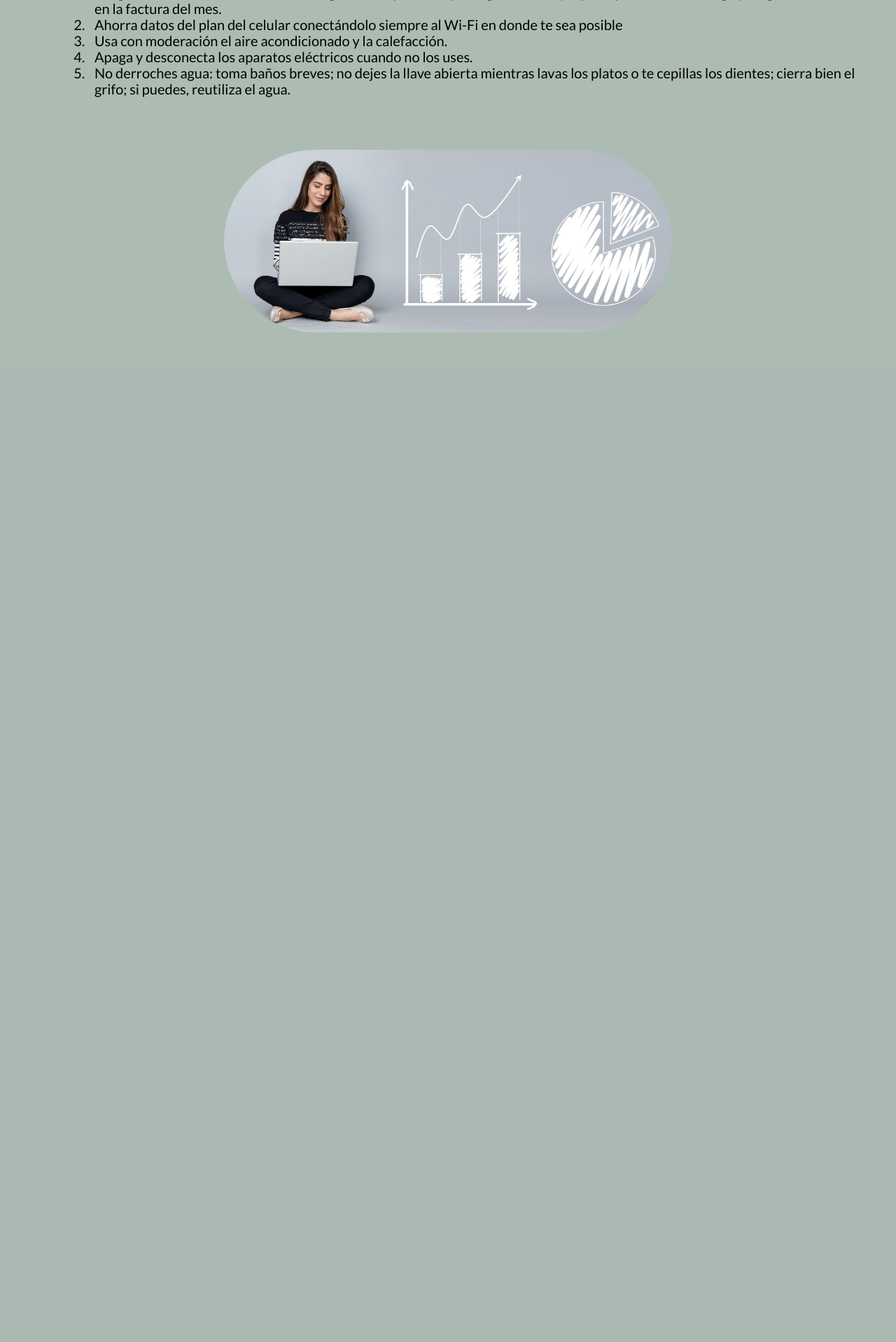
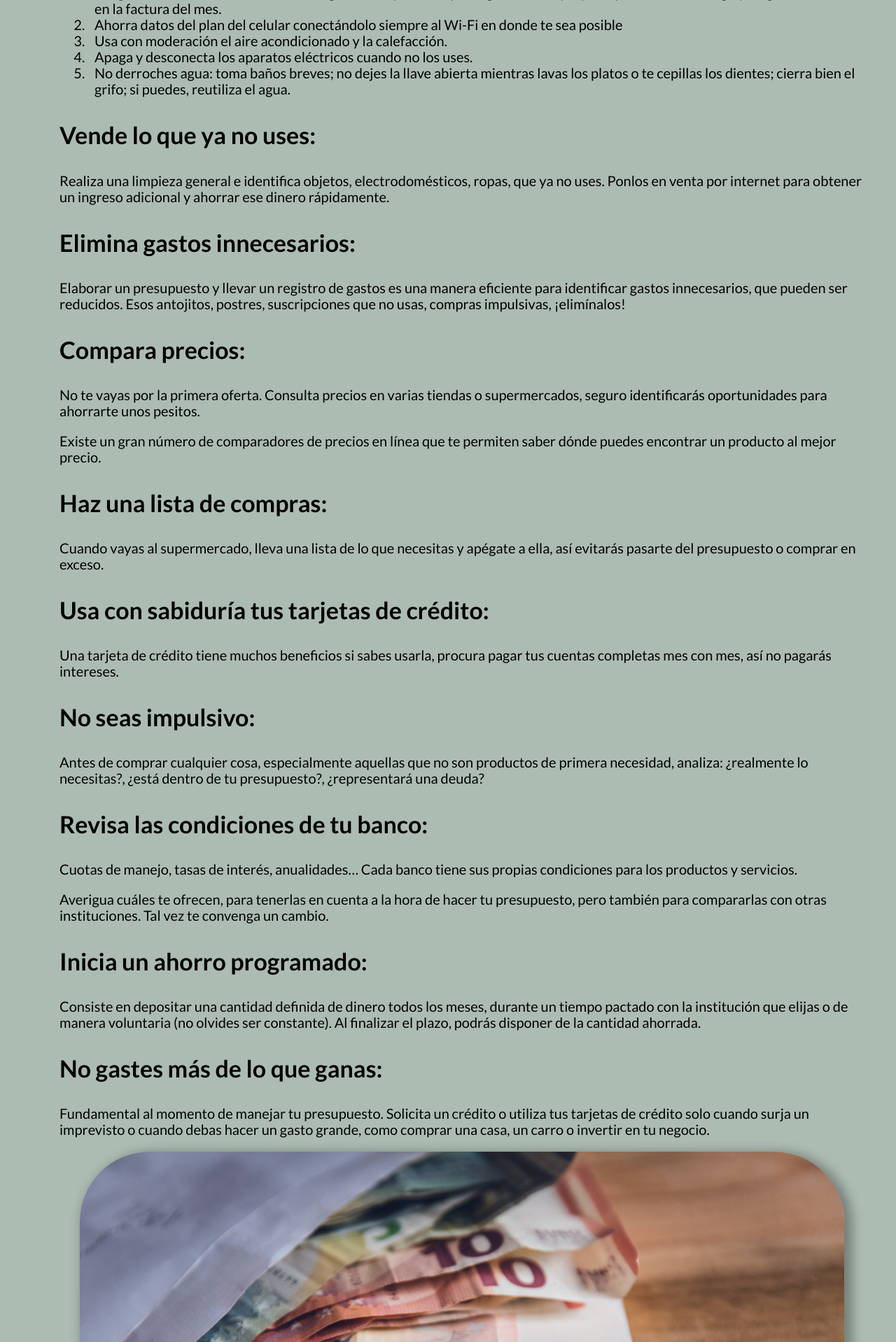
Before and after one commit to lomelijaime/AdeFinanzas, a PHP site: page /como-ahorrar-dinero-consejos.html in a window 1280 px wide. Shown: the part 962-2880 px from the top of the page at 70% size. Before the commit the page ends 1437 px from the top, so only its background shows below. Run offline with PHP 8.4, Linux system fonts and the light colour scheme.

Commit message:
Cambios ahorro
Ahorro

```diff
--- a/como-ahorrar-dinero-consejos.html
+++ b/como-ahorrar-dinero-consejos.html
@@ -113,32 +113,180 @@
                 </li>
               </ol>
             </li>
-            <li></li>
-            <li></li>
-            <li></li>
-            <li></li>
-            <li></li>
-            <li></li>
-            <li></li>
-            <li></li>
-            <li></li>
-            <li></li>
-            <li></li>
-            <li></li>
-            <li></li>
-            <li></li>
-            <li></li>
-            <li></li>
-            <li></li>
-            <li></li>
+            <li>
+              <h3>Vende lo que ya no uses:</h3>
+              <p>
+                Realiza una limpieza general e identifica objetos,
+                electrodomésticos, ropas, que ya no uses. Ponlos en venta por
+                internet para obtener un ingreso adicional y ahorrar ese dinero
+                rápidamente.
+              </p>
+            </li>
+            <li>
+              <h3>Elimina gastos innecesarios:</h3>
+              <p>
+                Elaborar un presupuesto y llevar un registro de gastos es una
+                manera eficiente para identificar gastos innecesarios, que
+                pueden ser reducidos. Esos antojitos, postres, suscripciones que
+                no usas, compras impulsivas, ¡elimínalos!
+              </p>
+            </li>
+            <li>
+              <h3>Compara precios:</h3>
+              <p>
+                No te vayas por la primera oferta. Consulta precios en varias
+                tiendas o supermercados, seguro identificarás oportunidades para
+                ahorrarte unos pesitos.
+              </p>
+              <p>
+                Existe un gran número de comparadores de precios en línea que te
+                permiten saber dónde puedes encontrar un producto al mejor
+                precio.
+              </p>
+            </li>
+            <li>
+              <h3>Haz una lista de compras:</h3>
+              <p>
+                Cuando vayas al supermercado, lleva una lista de lo que
+                necesitas y apégate a ella, así evitarás pasarte del presupuesto
+                o comprar en exceso.
+              </p>
+            </li>
+            <li>
+              <h3>Usa con sabiduría tus tarjetas de crédito:</h3>
+              <p>
+                Una tarjeta de crédito tiene muchos beneficios si sabes usarla,
+                procura pagar tus cuentas completas mes con mes, así no pagarás
+                intereses.
+              </p>
+            </li>
+            <li>
+              <h3>No seas impulsivo:</h3>
+              <p>
+                Antes de comprar cualquier cosa, especialmente aquellas que no
+                son productos de primera necesidad, analiza: ¿realmente lo
+                necesitas?, ¿está dentro de tu presupuesto?, ¿representará una
+                deuda?
+              </p>
+            </li>
+            <li>
+              <h3>Revisa las condiciones de tu banco:</h3>
+              <p>
+                Cuotas de manejo, tasas de interés, anualidades… Cada banco
+                tiene sus propias condiciones para los productos y servicios.
+              </p>
+              <p>
+                Averigua cuáles te ofrecen, para tenerlas en cuenta a la hora de
+                hacer tu presupuesto, pero también para compararlas con otras
+                instituciones. Tal vez te convenga un cambio.
+              </p>
+            </li>
+            <li>
+              <h3>Inicia un ahorro programado:</h3>
+              <p>
+                Consiste en depositar una cantidad definida de dinero todos los
+                meses, durante un tiempo pactado con la institución que elijas o
+                de manera voluntaria (no olvides ser constante). Al finalizar el
+                plazo, podrás disponer de la cantidad ahorrada.
+              </p>
+            </li>
+            <li>
+              <h3>No gastes más de lo que ganas:</h3>
+              <p>
+                Fundamental al momento de manejar tu presupuesto. Solicita un
+                crédito o utiliza tus tarjetas de crédito solo cuando surja un
+                imprevisto o cuando debas hacer un gasto grande, como comprar
+                una casa, un carro o invertir en tu negocio.
+              </p>
+            </li>
+            <li>
+              <div class="img-ahorro"></div>
+            </li>
+            <li>
+              <h3>Define metas financieras:</h3>
+              <p>
+                Ponerle nombre, pero también plazos y cuotas mensuales a tus
+                sueños te motivará a ahorrar para alcanzarlos.
+              </p>
+            </li>
+            <li>
+              <h3>Cambia tu medio de transporte:</h3>
+              <p>
+                Si vas a un lugar cerca de casa, camina o usa la bicicleta para
+                ahorrar el dinero del pasaje o del combustible. También es una
+                forma de ejercitarte, así ganas por todos lados.
+              </p>
+            </li>
+            <li>
+              <h3>Realiza inversiones:</h3>
+              <p>
+                Investiga las diferentes opciones. Existen alternativas de
+                inversión muy variadas y estas ayudarán a que tu dinero crezca.
+              </p>
+            </li>
+            <li>
+              <h3>Evita afiliar tus tarjetas a las aplicaciones:</h3>
+              <p>
+                Recientemente se ha hecho muy común dejar los datos de nuestra
+                tarjeta de crédito guardados en diferentes aplicaciones; para
+                domicilios, compra de boletos, ropa, pagos móviles. ¡Deja de
+                hacerlo!
+              </p>
+              <ol class="lista-numerada">
+                <li>
+                  Evitas caer en la tentación de comprar y hacer gastos
+                  innecesarios
+                </li>
+                <li>Proteges tus datos bancarios</li>
+              </ol>
+            </li>
+            <li>
+              <h3>Incluye el ahorro como una actividad familiar:</h3>
+              <p>
+                Involucra a tu familia en este proceso, así todos trabajarán en
+                equipo y se sentirán más motivados a colaborar. Establezcan
+                metas familiares que quieren cumplir con ese dinero que logren
+                ahorrar.
+              </p>
+            </li>
+            <li>
+              <h3>Elimina los vicios:</h3>
+              <p>
+                Fumar no solo afecta tu salud, sino tu bolsillo. Así como tomar,
+                apostar, realizar compras compulsivas, el café, entre otros.
+                Trabaja en dejarlos, ya que te beneficiarán de muchas maneras.
+              </p>
+            </li>
+            <li>
+              <h3>Toma vacaciones en casa:</h3>
+              <p>
+                Para divertirte en tus días libres no necesitas un lujoso viaje
+                a tierras lejanas. Aprovecha para conocer mejor tu ciudad, los
+                nuevos lugares, llevar a tus hijos a sitios históricos, recorrer
+                sus parques. Te asombrarás de encontrar cosas que no conocías,
+                además de todo lo que te puedes divertir mientras ahorras.
+              </p>
+            </li>
+            <li>
+              <h3>Reduce servicios que puedes hacer tú mismo:</h3>
+              <p>
+                Como lavandería, planchado de ropa o limpieza en general.
+                Planifícate para que hagas esas actividades, sin necesidad de
+                convertirlas en un gasto adicional.
+              </p>
+            </li>
+            <li>
+              <h3>Sé paciente:</h3>
+              <p>
+                Los resultados no llegarán de la noche a la mañana, así que
+                enfócate en seguir tu plan de ahorros y en el sueño de poder
+                cumplir tus metas, para que no pierdas la motivación en ningún
+                momento.
+              </p>
+            </li>
           </ol>
         </div>
       </div>
-      <img
-        src="/img/Introduccion.jpg"
-        alt="img introduccion"
-        class="img-introduccion"
-      />
     </main>
 
     <script src="/js/app.js"></script>
--- a/css/_recurso-ahorro.scss
+++ b/css/_recurso-ahorro.scss
@@ -1,12 +1,25 @@
-.consejos-ahorro{
-    li{
+.consejos-ahorro {
+  li {
     list-style: none;
     padding: 0;
   }
 }
-.lista-numerada{
-    li{
+.lista-numerada {
+  li {
     list-style: decimal;
     padding-left: 1rem;
   }
 }
+.img-ahorro {
+  background-image: url(../img/ahorro.jpg);
+  height: 60rem;
+  width: 95%;
+  margin: 0 auto;
+  // background-position: center center;
+  background-size: cover;
+  background-repeat: no-repeat;
+  background-attachment: fixed;
+  border-radius: 10rem;
+  -webkit-box-shadow: 7px 5px 16px 5px rgba(0, 0, 0, 0.32);
+  box-shadow: 7px 5px 16px 5px rgba(0, 0, 0, 0.32);
+}
--- a/css/_variables.scss
+++ b/css/_variables.scss
@@ -1 +1 @@
-$fondo : linear-gradient(180deg, #25496B 0%, rgba(173,188,178,1) 25%);
+$fondo : linear-gradient(180deg, #25496B 0%, rgba(173,188,178,1) 15rem);
--- a/css/style.css
+++ b/css/style.css
@@ -5,8 +5,8 @@ html {
 
 body {
   font-size: 2rem;
-  background: -webkit-gradient(linear, left top, left bottom, from(#25496B), color-stop(25%, #adbcb2));
-  background: linear-gradient(180deg, #25496B 0%, #adbcb2 25%);
+  background: -webkit-gradient(linear, left top, left bottom, from(#25496B), color-stop(15rem, #adbcb2));
+  background: linear-gradient(180deg, #25496B 0%, #adbcb2 15rem);
   background-repeat: no-repeat;
 }
 
@@ -247,4 +247,17 @@ nav .burger div {
   list-style: decimal;
   padding-left: 1rem;
 }
+
+.img-ahorro {
+  background-image: url(../img/ahorro.jpg);
+  height: 60rem;
+  width: 95%;
+  margin: 0 auto;
+  background-size: cover;
+  background-repeat: no-repeat;
+  background-attachment: fixed;
+  border-radius: 10rem;
+  -webkit-box-shadow: 7px 5px 16px 5px rgba(0, 0, 0, 0.32);
+  box-shadow: 7px 5px 16px 5px rgba(0, 0, 0, 0.32);
+}
 /*# sourceMappingURL=style.css.map */
```
Also changed, not shown: img/ahorro.jpg (added), 1 other file. Lines whose indentation alone changed are shown as unchanged.
